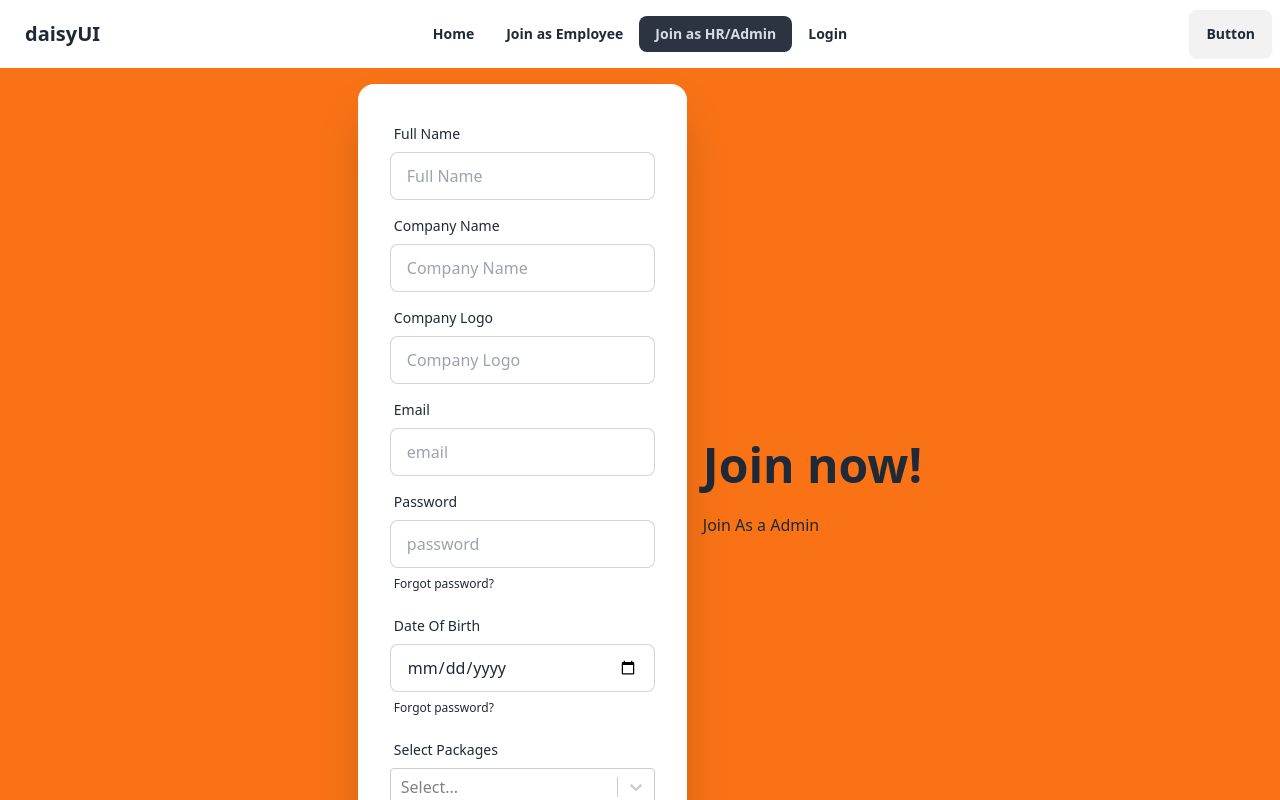
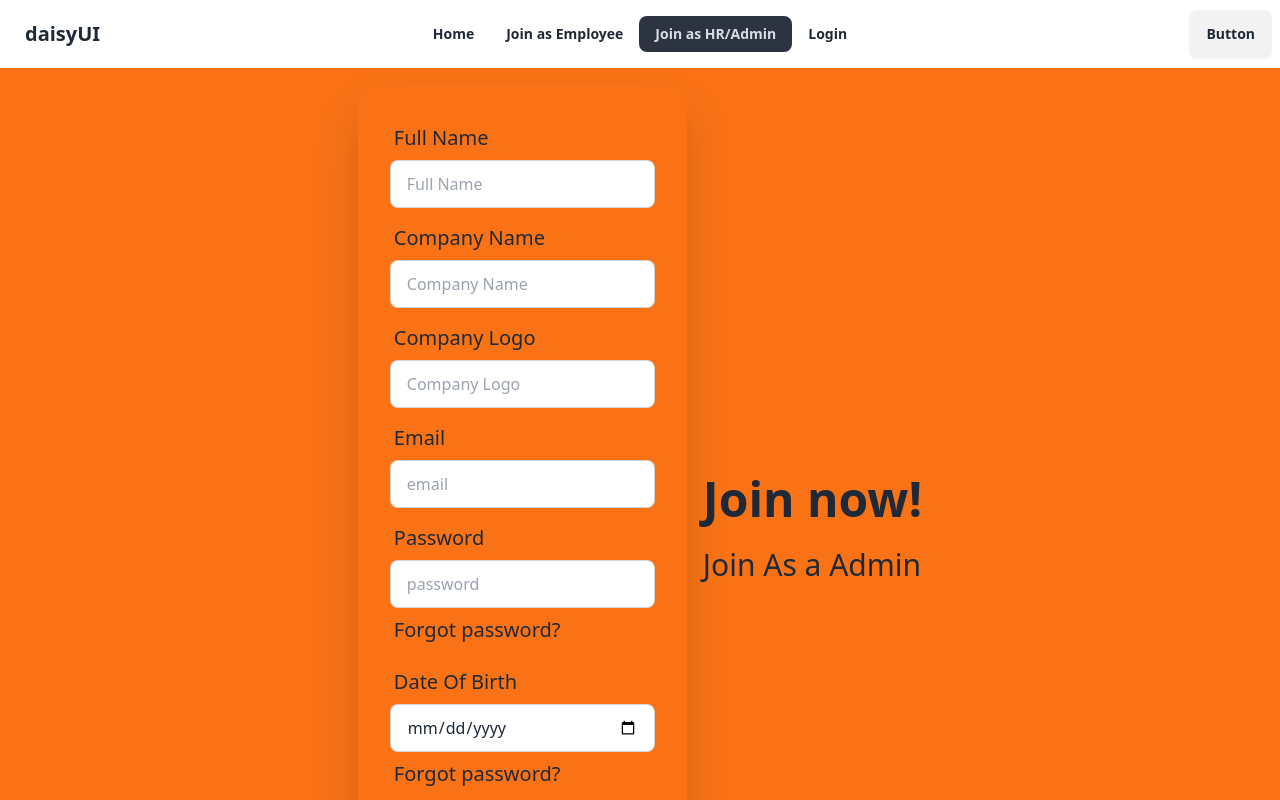
Before and after one commit to anikshajol/ams-12-client, a React (Vite) app: page /join-as-admin in a window 1280 px wide. Shown: the top 800 px of the page. Built offline with nearby package versions, Linux system fonts and the light colour scheme; no server answers.

Commit message:
banner complete for wihtout login home page

```diff
--- a/package.json
+++ b/package.json
@@ -20,7 +20,8 @@
     "react-hook-form": "^7.48.2",
     "react-router-dom": "^6.20.0",
     "react-select": "^5.8.0",
-    "sort-by": "^1.2.0"
+    "sort-by": "^1.2.0",
+    "sweetalert2": "^11.10.1"
   },
   "devDependencies": {
     "@types/react": "^18.2.37",
--- a/src/Pages/AuthenticationPages/AdminRegistration/AdminRegistration.jsx
+++ b/src/Pages/AuthenticationPages/AdminRegistration/AdminRegistration.jsx
@@ -1,14 +1,18 @@
 import { useState } from "react";
 import { useForm } from "react-hook-form";
 import Select from "react-select";
+import useAuth from "../../../Hook/useAuth";
+import { useNavigate } from "react-router-dom";
+import Swal from "sweetalert2";
 const AdminRegistration = () => {
   const options = [
     { value: "5 Members For $5", label: "5 Members For $5" },
     { value: "10 Members for $8", label: "10 Members for $8" },
     { value: "20 Members for $15", label: "20 Members for $15" },
   ];
-
+  const { createUser, updateUserProfile } = useAuth();
   const [selectedPackage, setSelectedPackage] = useState(null);
+  const navigate = useNavigate();
 
   //   console.log(selectedPackage);
 
@@ -19,7 +23,21 @@ const AdminRegistration = () => {
   } = useForm();
 
   const onSubmit = (data) => {
-    console.log({ ...data, selectedPackage });
+    const { email, password } = data;
+    // console.log(data);
+    console.log(email, password, "only email,password");
+    const formData = { ...data, selectedPackage };
+
+    // console.log(formData);
+
+    createUser(email, password)
+      .then((res) => {
+        const regUser = res.user;
+        console.log(regUser);
+      })
+      .catch((err) => {
+        console.error(err);
+      });
   };
 
   return (
@@ -28,15 +46,15 @@ const AdminRegistration = () => {
         <div className="hero-content flex-col lg:flex-row-reverse">
           <div className="text-center w-1/2 lg:text-left">
             <h1 className="text-5xl font-bold">Join now!</h1>
-            <p className="py-6">Join As a Admin</p>
+            <p className="py-6 text-3xl">Join As a Admin</p>
           </div>
 
-          <div className="card max-w-sm shadow-2xl bg-base-100">
-            <form onSubmit={handleSubmit(onSubmit)} className="card-body">
+          <div className="card max-w-sm shadow-2xl bg-transparent  ">
+            <form onSubmit={handleSubmit(onSubmit)} className="card-body ">
               {/* full name */}
-              <div className="form-control">
+              <div className="form-control ">
                 <label className="label">
-                  <span className="label-text">Full Name</span>
+                  <span className="label-text text-xl  ">Full Name</span>
                 </label>
                 <input
                   type="text"
@@ -49,7 +67,7 @@ const AdminRegistration = () => {
               {/* Company name */}
               <div className="form-control">
                 <label className="label">
-                  <span className="label-text">Company Name</span>
+                  <span className="label-text text-xl  ">Company Name</span>
                 </label>
 
                 <input
@@ -63,7 +81,7 @@ const AdminRegistration = () => {
               {/* Company Logo */}
               <div className="form-control">
                 <label className="label">
-                  <span className="label-text">Company Logo</span>
+                  <span className="label-text  text-xl">Company Logo</span>
                 </label>
 
                 <input
@@ -77,7 +95,7 @@ const AdminRegistration = () => {
               {/* email */}
               <div className="form-control">
                 <label className="label">
-                  <span className="label-text">Email</span>
+                  <span className="label-text text-xl  ">Email</span>
                 </label>
                 <input
                   type="email"
@@ -90,7 +108,7 @@ const AdminRegistration = () => {
               {/* password */}
               <div className="form-control">
                 <label className="label">
-                  <span className="label-text">Password</span>
+                  <span className="label-text text-xl  ">Password</span>
                 </label>
                 <input
                   type="password"
@@ -100,7 +118,10 @@ const AdminRegistration = () => {
                   required
                 />
                 <label className="label">
-                  <a href="#" className="label-text-alt link link-hover">
+                  <a
+                    href="#"
+                    className="label-text text-xl  -alt link link-hover"
+                  >
                     Forgot password?
                   </a>
                 </label>
@@ -109,7 +130,7 @@ const AdminRegistration = () => {
               {/* dob */}
               <div className="form-control">
                 <label className="label">
-                  <span className="label-text">Date Of Birth</span>
+                  <span className="label-text text-xl  ">Date Of Birth</span>
                 </label>
                 <input
                   type="date"
@@ -119,7 +140,10 @@ const AdminRegistration = () => {
                   required
                 />
                 <label className="label">
-                  <a href="#" className="label-text-alt link link-hover">
+                  <a
+                    href="#"
+                    className="label-text text-xl  -alt link link-hover"
+                  >
                     Forgot password?
                   </a>
                 </label>
@@ -128,7 +152,7 @@ const AdminRegistration = () => {
               {/* Select Options */}
               <div className="form-control">
                 <label className="label">
-                  <span className="label-text">Select Packages</span>
+                  <span className="label-text text-xl  ">Select Packages</span>
                 </label>
                 <Select
                   //   {...register("selectedPackage", { required: true })}
--- a/src/Pages/HomePage/Home/Home.jsx
+++ b/src/Pages/HomePage/Home/Home.jsx
@@ -1,11 +1,25 @@
-import useAuth from "../../../Hook/useAuth";
+import bannerImg from "../../../assets/banner.jpg";
 
 const Home = () => {
-  const { name } = useAuth();
-  console.log(name);
   return (
     <div>
-      <h2>This is home without login {name} </h2>
+      <div
+        className="hero h-[80vh] "
+        style={{
+          backgroundImage: ` url(${bannerImg})`,
+        }}
+      >
+        <div className="hero-overlay bg-black bg-opacity-80"></div>
+        <div className="hero-content text-center text-white">
+          <div className="max-w-md">
+            <h1 className="mb-5 text-5xl font-bold">Hello there</h1>
+            <p className="mb-5 text-xl font-semibold ">
+              Streamline Your Assets, Empower Your Business
+            </p>
+            <button className="btn btn-primary">Get Started</button>
+          </div>
+        </div>
+      </div>
     </div>
   );
 };
--- a/src/Provider/AuthProvider.jsx
+++ b/src/Provider/AuthProvider.jsx
@@ -4,6 +4,7 @@ import {
   createUserWithEmailAndPassword,
   getAuth,
   onAuthStateChanged,
+  updateProfile,
 } from "firebase/auth";
 import app from "../Firebase/firebase.config";
 
@@ -21,12 +22,19 @@ const AuthProvider = ({ children }) => {
     return createUserWithEmailAndPassword(auth, email, password);
   };
 
-  //
+  // update User profile
+
+  const updateUserProfile = (name, photo) => {
+    return updateProfile(auth.currentUser, {
+      displayName: name,
+      photoURL: photo,
+    });
+  };
 
   useEffect(() => {
     const unsubscribe = onAuthStateChanged(auth, (currentUser) => {
       setUser(currentUser);
-      console.log("current suer", currentUser);
+      console.log("current user", currentUser);
     });
 
     setLoading(false);
@@ -36,6 +44,7 @@ const AuthProvider = ({ children }) => {
 
   const authInfo = {
     createUser,
+    updateUserProfile,
     loading,
     user,
   };
```
Also changed, not shown: src/assets/banner.jpg (added), 1 other file (tests, documents, lock files or other folders).
